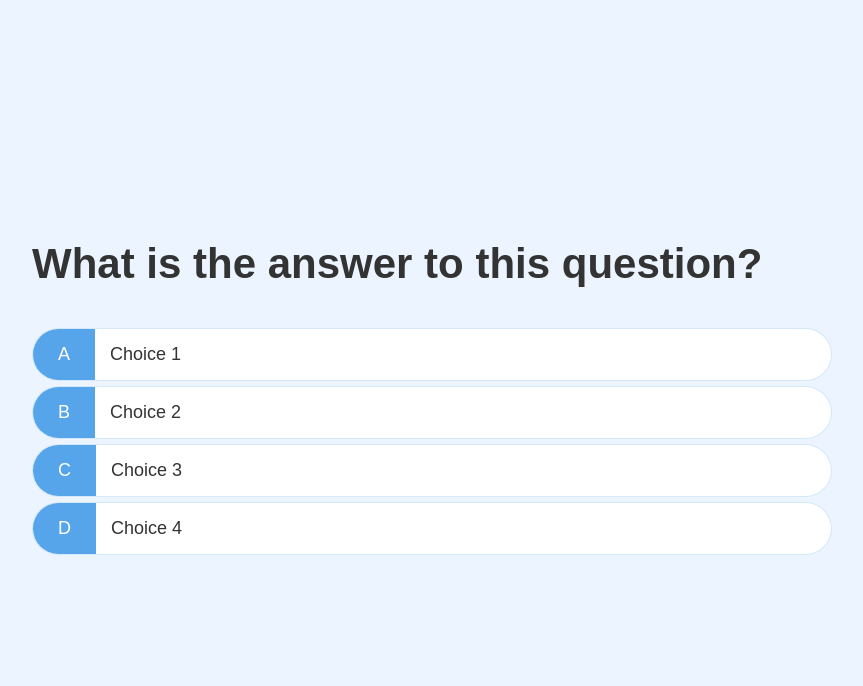
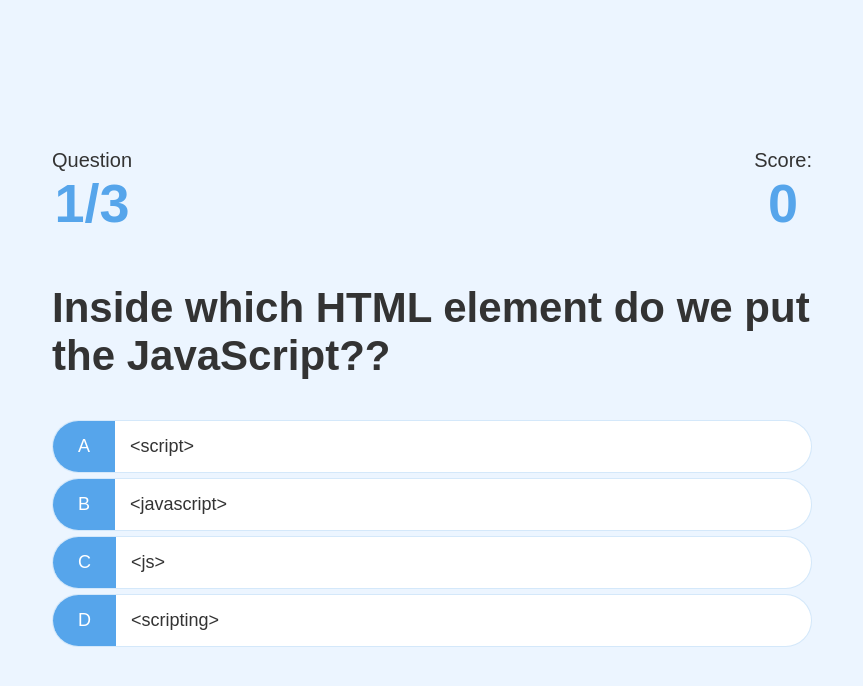
Before and after one commit to VinnieWaan/04-Coding-Quiz, a plain HTML site: page game.html in a window 1280 px wide. Shown: the whole page, without its empty margins (208-1071 px from the left). Drawn offline with Linux system fonts and the light colour scheme.

Commit message:
added HUD div to game.html

```diff
--- a/Assets/game.css
+++ b/Assets/game.css
@@ -10,10 +10,7 @@
 
 .choice-container:hover { /* EDIT LATER */
     cursor: pointer;
-    color: white;
-    background-color: rgb(236, 109, 236);
-    box-shadow: 0 0.4rem 1.4rem 0 rgb(236, 109, 236);
-    border: 0.1rem solid #1c182e;
+    box-shadow: 0 0.4rem 1.4rem 0 rgba(86, 185, 235, 0.5);
     transform: translateY(-0.1rem);
     transition: transform 150ms;
 }
@@ -27,4 +24,29 @@
 
 .choice-text {
     padding: 1.5rem;
+    width: 100%;
 }
+
+.correct {
+    background-color: green;
+}
+
+.incorrect {
+    background-color: red;
+}
+
+/* HUD */
+
+#hud {
+    display: flex;
+    justify-content: space-between;
+}
+
+.hud-prefix {
+    text-align: center;
+    font-size: 2rem;
+}
+
+.hud-main-text {
+    text-align: center;
+}
--- a/Assets/index.js
+++ b/Assets/index.js
@@ -0,0 +1,113 @@
+const question = document.getElementById("question");
+//console log an HTMLCollection. Convert to an array.
+const choices = Array.from(document.getElementsByClassName("choice-text"));
+
+//created some variables
+let currentQuestion = {}; // WILL REVISIT
+let acceptingAnswers = false;
+let score = 0;
+let questionCounter = 0;
+let availableQuestions = [];
+
+//created questions and correct answers
+let questions = [
+    {
+        question: 'Inside which HTML element do we put the JavaScript??',
+        choice1: '<script>',
+        choice2: '<javascript>',
+        choice3: '<js>',
+        choice4: '<scripting>',
+        answer: 1,
+    },
+    {
+        question:
+            "What is the correct syntax for referring to an external script called 'xxx.js'?",
+        choice1: "<script href='xxx.js'>",
+        choice2: "<script name='xxx.js'>",
+        choice3: "<script src='xxx.js'>",
+        choice4: "<script file='xxx.js'>",
+        answer: 3,
+    },
+    {
+        question: " How do you write 'Hello World' in an alert box?",
+        choice1: "msgBox('Hello World');",
+        choice2: "alertBox('Hello World');",
+        choice3: "msg('Hello World');",
+        choice4: "alert('Hello World');",
+        answer: 4,
+    },
+];
+
+// CONSTANTS
+const CORRECT_BONUS = 10; //each answer is worth 10 points
+// **EDIT NUMBER OF QUESTIONS **
+const MAX_QUESTIONS = 3; //number of questions a user gets before they finish
+
+// created function to start the game
+startGame = () => {
+    questionCounter = 0;
+    score = 0;
+    //using the spread operator to get questions from the "questions" array
+    availableQuestions = [...questions]; // take "questions" array and spread out each of its item and put them into a new array
+
+    getNewQuestion();
+};
+
+getNewQuestion = () => {
+
+    //when the all the questions have been rendered, go to the end.html
+    if (availableQuestions.length === 0 || questionCounter >= MAX_QUESTIONS) {
+        //go to the end page
+        return window.location.assign('/end.html');
+    }
+    questionCounter++;
+    //generates questions in random order
+    const questionIndex = Math.floor(Math.random() * availableQuestions.length);
+    //pulling current question from availableQuestions[questionIndex]
+    currentQuestion = availableQuestions[questionIndex];
+    question.innerText = currentQuestion.question;
+
+    choices.forEach((choice) => {
+        const number = choice.dataset['number'];
+        choice.innerText = currentQuestion['choice' + number];
+    });
+
+    // take the avaiableQuestions array and prevent that specific question from re-rendering
+    availableQuestions.splice(questionIndex, 1);
+    acceptingAnswers = true;
+};
+
+// Created function for user to select an answer
+choices.forEach(choice => {
+    choice.addEventListener("click", e => {
+      if (!acceptingAnswers) return;
+
+      acceptingAnswers = false;
+      const selectedChoice = e.target;
+      const selectedAnswer = selectedChoice.dataset["number"];
+
+      /*  More readable. Default as incorrect but if it is the correct answer apply correct
+        const classToApply = "incorrect";
+        if (selectedAnswer == currentQuestion.answer) {
+            classToApply = "correct";
+        }
+        */
+
+        // Ternary (or conditional) operator is more concise way of writing the above code
+      const classToApply =
+        selectedAnswer == currentQuestion.answer ? "correct" : "incorrect";
+
+        // targeting the container element and adding the classToApply ("correct or incorrect") to the DOM
+        // assigning red and green color in css for correct and incorrect answers
+      selectedChoice.parentElement.classList.add(classToApply);
+
+      // to remove the class thus removes colors after 1 sec.
+      setTimeout(() => {
+       selectedChoice.parentElement.classList.remove(classToApply);
+       getNewQuestion();
+      }, 1000);
+    });
+  });
+
+
+startGame();
--- a/Assets/style.css
+++ b/Assets/style.css
@@ -50,6 +50,7 @@ h3 {
     align-items: center;
     max-width: 80rem;
     margin: 0 auto;
+    padding: 2rem;
 }
 
 .container > * {
@@ -96,12 +97,9 @@ h3 {
 
 .btn:hover {
     cursor: pointer;
-    color: white;
-    background-color: rgb(236, 109, 236);
-    box-shadow: 0 0.4rem 1.4rem 0 rgb(236, 109, 236);
-    border: 0.1rem solid #1c182e;
-    transform: translateY(-0.1rem);
-    transition: transform 150ms; /* higher the number, the slower the transition */
+  box-shadow: 0 0.4rem 1.4rem 0 rgba(86, 185, 235, 0.5);
+  transform: translateY(-0.1rem);
+  transition: transform 150ms; /* higher the number, the slower the transition */
 }
 
 .btn[disabled]:hover {
--- a/game.html
+++ b/game.html
@@ -12,26 +12,46 @@
 <body>
     <div class="container">
         <div id="game" class="justify-center flex-column">
+            <div id="hud">
+                <div id="hud-item">
+                    <p class="hud-prefix">
+                        Question
+                    </p>
+                    <h1 class="hud-main-text" id="questionCounter">
+                        1/3
+                    </h1>
+                </div>
+                <div id="hud-item">
+                    <p class="hud-prefix">
+                        Score:
+                    </p>
+                    <h1 class="hud-main-text" id="score">
+                        0
+                    </h1>
+                </div>
+            </div>
             <h2 id="question">What is the answer to this question?</h2>
             <div class="choice-container">
                 <p class="choice-prefix">A</p>
-                <p class="choice-text">Choice 1</p>
+                <!--data-number was added to assign a custom attribute to dataset -->
+                <!--to be used in index.js -->
+                <p class="choice-text" data-number="1">Choice 1</p>
             </div>
             <div class="choice-container">
                 <p class="choice-prefix">B</p>
-                <p class="choice-text">Choice 2</p>
+                <p class="choice-text" data-number="2">Choice 2</p>
             </div>
             <div class="choice-container">
                 <p class="choice-prefix">C</p>
-                <p class="choice-text">Choice 3</p>
+                <p class="choice-text" data-number="3">Choice 3</p>
             </div>
             <div class="choice-container">
                 <p class="choice-prefix">D</p>
-                <p class="choice-text">Choice 4</p>
+                <p class="choice-text" data-number="4">Choice 4</p>
             </div>
 
 
         </div>
-
+    <script src="./Assets/index.js"></script>
 </body>
 </html>
```
Also changed, not shown: index.html (+2 -7 lines), Assets/images/04-web-apis-homework-demo.gif (renamed from 04-web-apis-homework-demo.gif), 1 other file.
